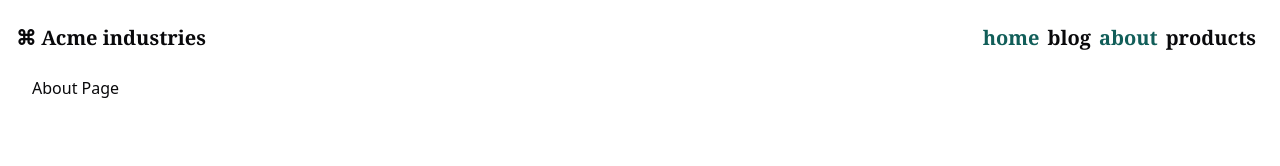
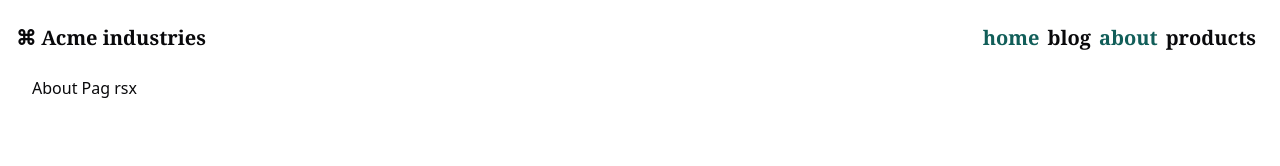
Before and after one commit to 91FAhmed/nextjs-playground, a Next.js app: page /about in a window 1280 px wide. Shown: the top 166 px of the page. Built offline with nearby package versions, Linux system fonts and the light colour scheme.

Commit message:
ssh check

```diff
--- a/src/app/about/page.tsx
+++ b/src/app/about/page.tsx
@@ -5,7 +5,7 @@ export const metadata = {
 export default function About() {
   return (
     <div>
-      <h1>About Page</h1>
+      <h1>About Pag rsx</h1>
     </div>
   );
 }
```
